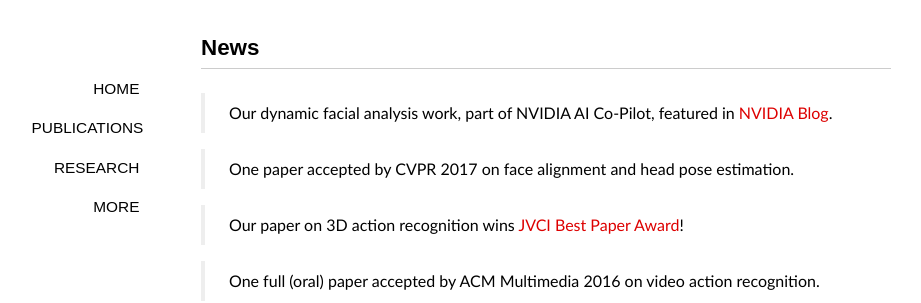
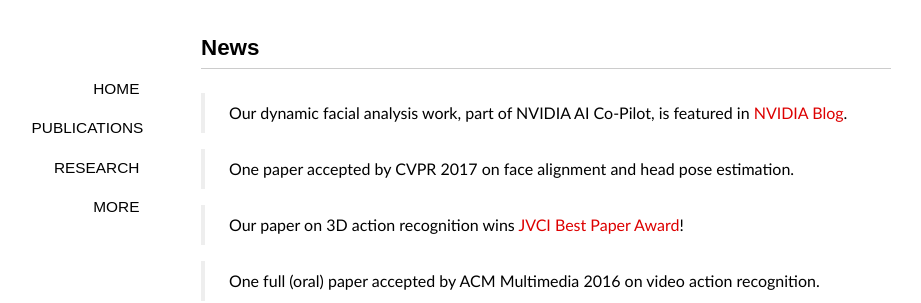
Before and after one commit to xiaodongyang/xiaodongyang.github.io, a Jekyll site: the page built from news.md, in a window 1280 px wide. Shown: the top 303 px of the page, without its empty margins (94-1015 px from the left). Built offline with Jekyll 4.4.1, drawn with Linux system fonts in a browser that asks for light colours; some web fonts are replaced.

Commit message:
Update news.md

```diff
--- a/news.md
+++ b/news.md
@@ -4,7 +4,7 @@ title: News
 comments: no
 ---
 
-> Our dynamic facial analysis work, part of NVIDIA AI Co-Pilot, featured in [NVIDIA Blog](https://devblogs.nvidia.com/parallelforall/ai-co-pilot-rnn-dynamic-facial-analysis/).
+> Our dynamic facial analysis work, part of NVIDIA AI Co-Pilot, is featured in [NVIDIA Blog](https://devblogs.nvidia.com/parallelforall/ai-co-pilot-rnn-dynamic-facial-analysis/).
 
 > One paper accepted by CVPR 2017 on face alignment and head pose estimation.
 
```
